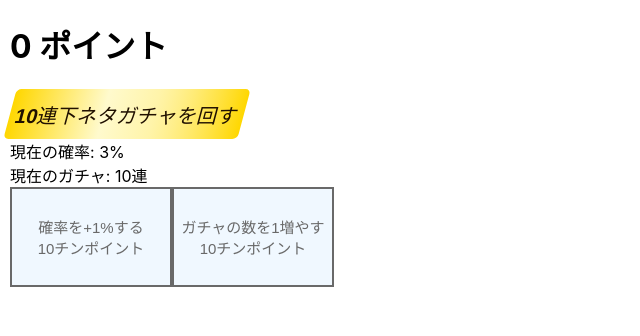
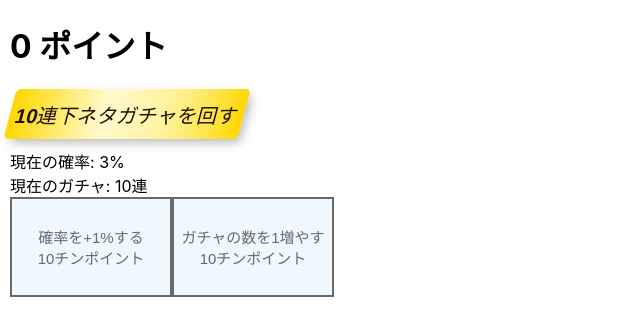
Before and after one commit to michirakara/incremental-gacha, a React (Create React App) app: page / in a window 1280 px wide. Shown: the top 336 px of the page, without its empty margins (0-640 px from the left). Built offline with nearby package versions, Linux system fonts and the light colour scheme.

Commit message:
button looks better now

```diff
--- a/src/App.css
+++ b/src/App.css
@@ -24,7 +24,14 @@
     background: -moz-linear-gradient(left,gold,lemonchiffon,80%,gold);
     background: -webkit-linear-gradient(left,gold,lemonchiffon,80%,gold);
     background: linear-gradient(to right,gold,lemonchiffon,80%,gold);
+    box-shadow: 5px 5px 10px -2px rgba(0,0,0,0.3);
+    transition: 0.1s;
+    margin-bottom:10px;
 }
+.gacha-button:hover{
+    box-shadow: 0 0 rgba(0,0,0,0.3);
+}
+
 .gacha-button .number{
     font-weight:bold;
 }
```
